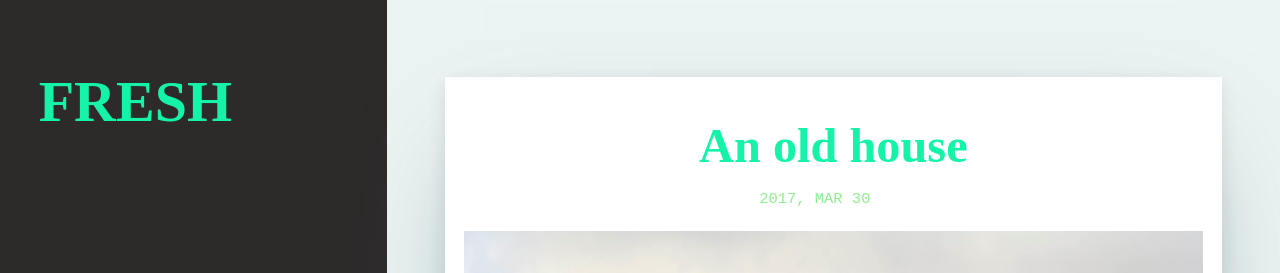
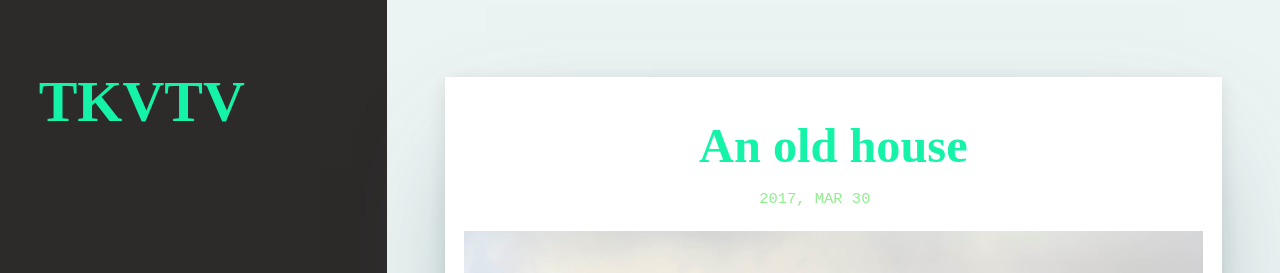
Before and after one commit to takagotch/page110, a Jekyll site: the page built from index.html, in a window 1280 px wide. Shown: the top 273 px of the page. Built offline with Jekyll 4.4.1, drawn with Linux system fonts in a browser that asks for light colours; some web fonts are replaced; the list of posts is cut into pages by our own code.

Commit message:
Update _config.yml

```diff
--- a/_config.yml
+++ b/_config.yml
@@ -1,6 +1,6 @@
 # Profile information
-name: Fresh
-title: Fresh - Free Jekyll Theme
+name: tkvtv
+title: tkvtv - 取引量No.1！ *当社比
 description: > # this means to ignore newlines until "baseurl:"
   Write an awesome description for your new site here. You can edit this
   line in _config.yml. It will appear in your document head meta (for
```
